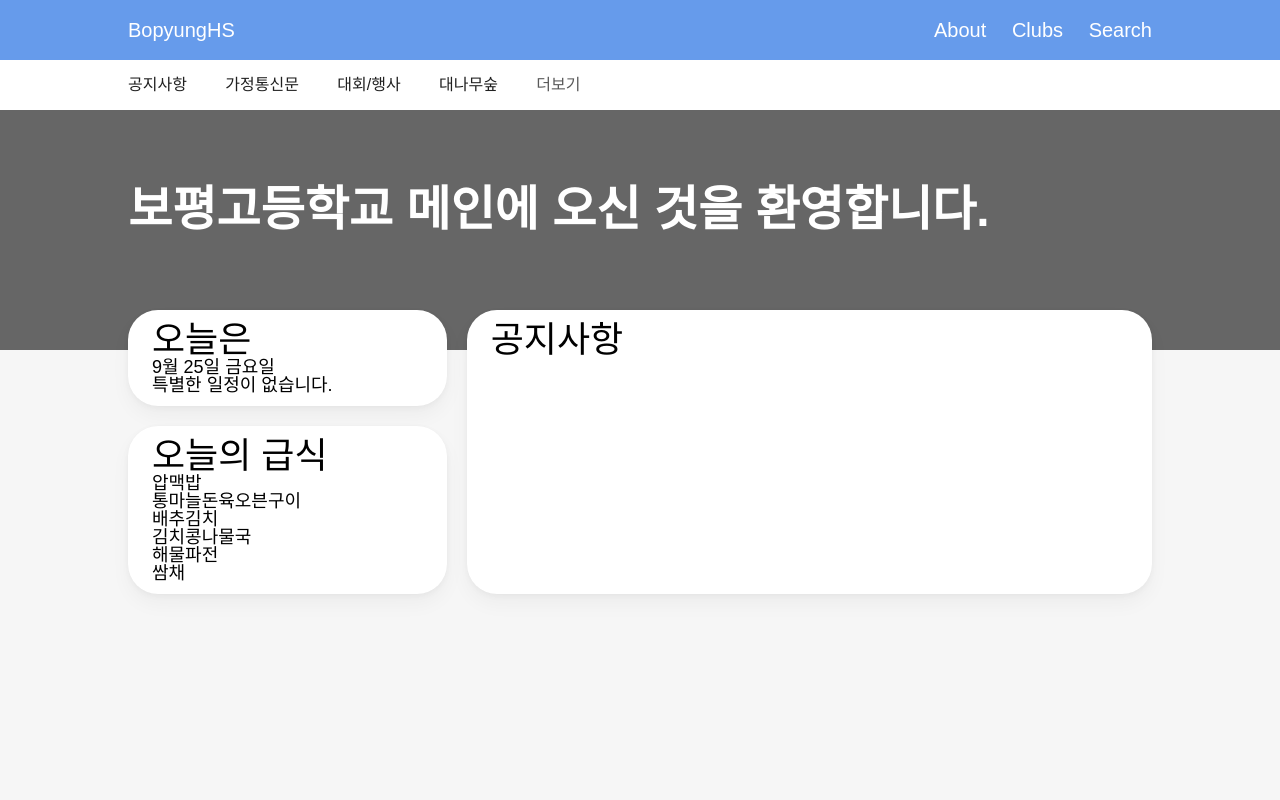
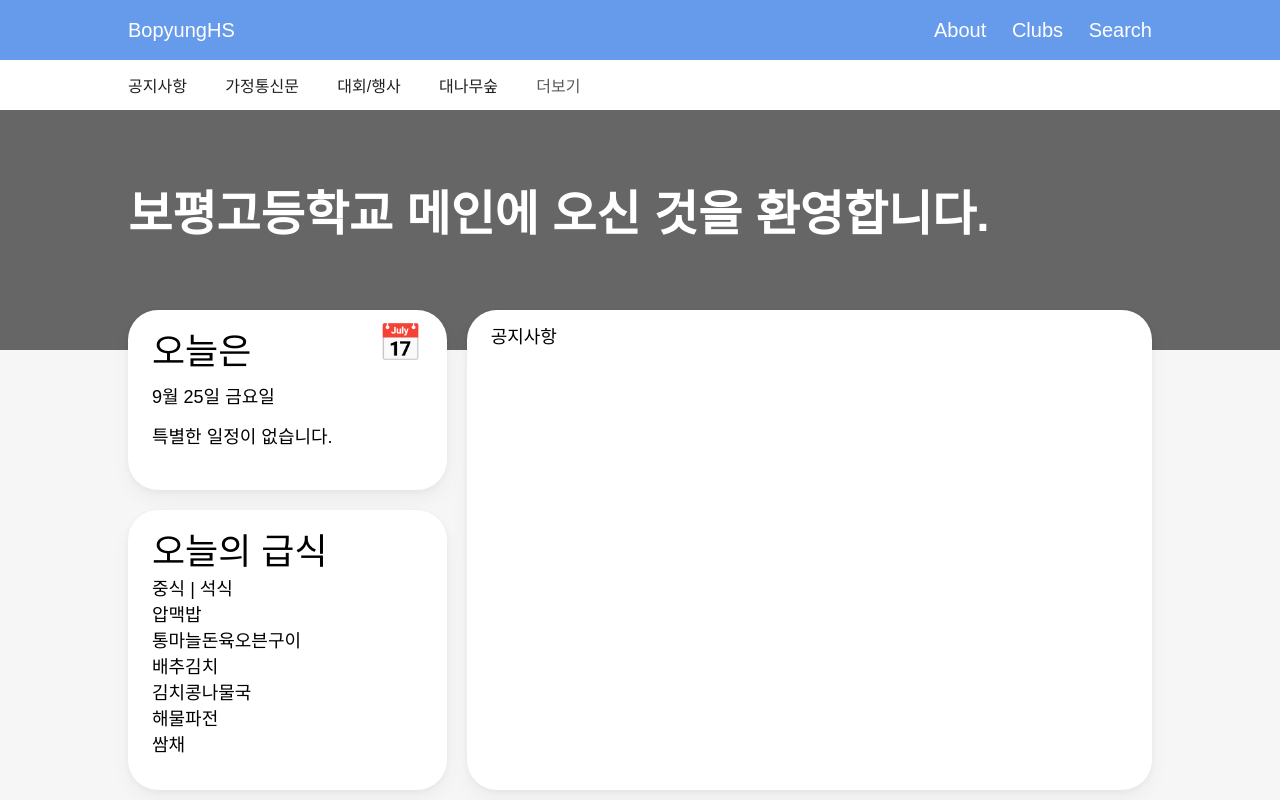
Before and after one commit to boltlessengineer/bphs_web, a React (Create React App) app: page /#/ in a window 1280 px wide. Built offline with nearby package versions, Linux system fonts and the light colour scheme; a web font is replaced by a local one.

Commit message:
[UPDATE] 홈 화면 기본 레이아웃 작업 (2)

```diff
--- a/src/Components/GlobalStyles.js
+++ b/src/Components/GlobalStyles.js
@@ -15,6 +15,8 @@ const globalStyles = createGlobalStyle`
         font-family: NotoSansKR, sans-serif;
         font-size: 18px;
         background-color: #F6F6F6;
+        word-break: keep-all;
+        line-height: normal;
     }
 `;
 
--- a/src/Routes/Home.js
+++ b/src/Routes/Home.js
@@ -26,7 +26,10 @@ const Main = styled.main`
   padding: 0 10vw;
   display: flex;
   gap: 20px;
-  grid-template-columns: 1fr 1fr;
+
+  @media only screen and (max-width: 800px) {
+    flex-direction: column;
+  }
 `;
 
 const List = styled.div`
@@ -47,14 +50,29 @@ const Section = styled.section`
 
 const CalendarSection = styled(Section)`
   flex: 1;
+  min-height: 180px;
 `;
 
 const MealSection = styled(Section)`
   flex: 1;
+  min-height: 280px;
 `;
 
 const PostSection = styled(Section)`
   flex: 2;
+`;
+
+const CalSecContainer = styled.div`
+  display: flex;
+  justify-content: space-between;
+`;
+
+const Today = styled.p`
+  margin-top: 8px;
+`;
+
+const ScheduleList = styled.p`
+  margin-top: 14px;
 `;
 
 const H1 = styled.h1`
@@ -70,17 +88,25 @@ export default () => (
   <div>
     <BgImg />
     <Greeting>
-      <H1>보평고등학교 메인에 오신 것을 환영합니다.</H1>
+      <H1>보평고등학교&nbsp;메인에 오신&nbsp;것을 환영합니다.</H1>
     </Greeting>
     <Main>
       <List>
         <CalendarSection>
-          <H2>오늘은</H2>
-          <p>9월 25일 금요일</p>
-          <p>특별한 일정이 없습니다.</p>
+          <CalSecContainer>
+            <H2>오늘은</H2>
+            <H2>
+              <span role="img" aria-label="calendar">
+                📅
+              </span>
+            </H2>
+          </CalSecContainer>
+          <Today>9월 25일 금요일</Today>
+          <ScheduleList>특별한 일정이 없습니다.</ScheduleList>
         </CalendarSection>
         <MealSection>
           <H2>오늘의 급식</H2>
+          <span>중식</span> | <span>석식</span>
           <ul>
             <li>압맥밥</li>
             <li>통마늘돈육오븐구이</li>
@@ -92,7 +118,7 @@ export default () => (
         </MealSection>
       </List>
       <PostSection>
-        <H2>공지사항</H2>
+        <h3>공지사항</h3>
       </PostSection>
     </Main>
   </div>
```
Also changed, not shown: public/assets/icons/calendar.svg (added).
